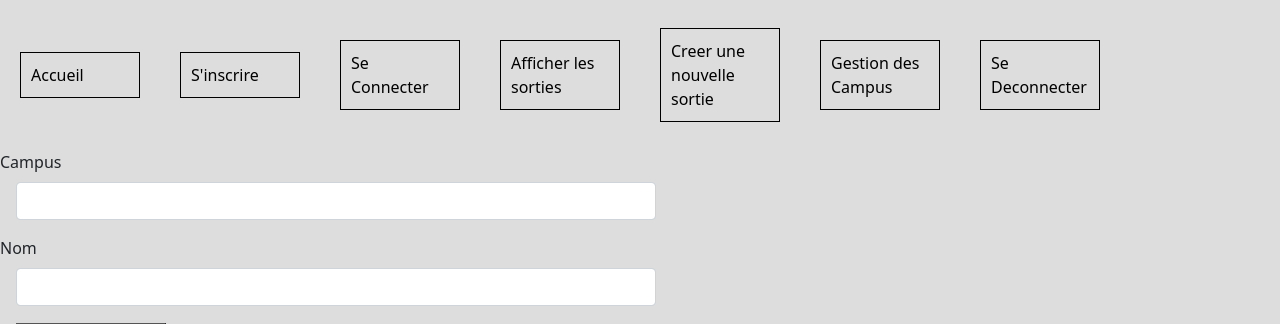
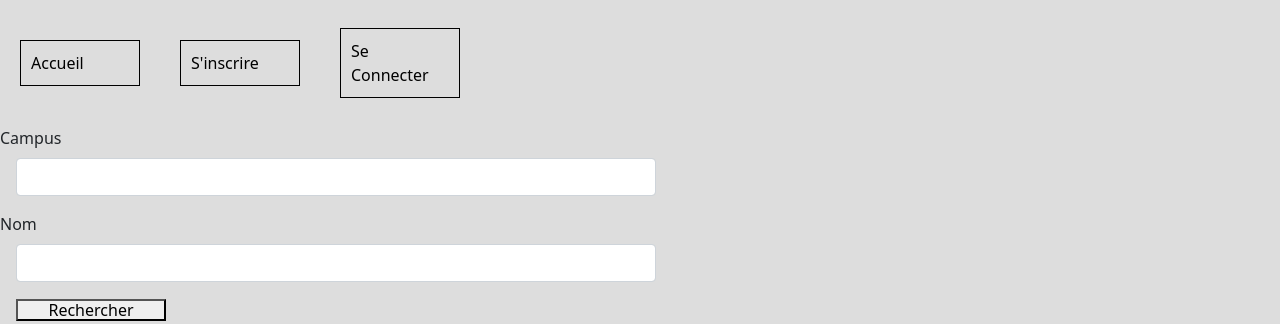
Before and after one commit to SandrineTiss/TeamFourSortir.com, a Symfony app: template templates/main/accueil.html.twig in a window 1280 px wide. Shown: the top 324 px of the page. Run offline with Twig, Linux system fonts and the light colour scheme; the template is opened without the code that fills it, so the values that code supplies are empty; form fields are guessed from the names that the template uses; some libraries are stand-ins or nearby versions.

Commit message:
mise à jour navbar

```diff
--- a/templates/base.html.twig
+++ b/templates/base.html.twig
@@ -18,11 +18,12 @@
                     <li><a href="{{ path('main_accueil') }}">Accueil</a></li>
                     <li><a href="{{ path('app_register') }}">S'inscrire</a></li>
                     <li><a href="{{ path('app_login') }}">Se Connecter</a></li>
-                    <li><a href="{{ path('sortie_liste') }}">Afficher les sorties</a></li>
-                    <li><a href="{{ path('sortie_creer') }}">Creer une nouvelle sortie</a></li>
-                    <li><a href="{{ path('campus_campus') }}">Gestion des Campus</a></li>
-                    <li><a href="{{ path('app_logout') }}">Se Deconnecter</a></li>
-
+                    {% if app.user %}
+                        <li><a href="{{ path('sortie_creer') }}">Creer une nouvelle sortie</a></li>
+                        <li><a href="{{ path('campus_campus') }}">Gestion des Campus</a></li>
+                        <li><a href="{{ path('profil_user') }}">Mon profil</a></li>
+                        <li><a href="{{ path('app_logout') }}">Se Deconnecter</a></li>
+                    {% endif %}
                 </ul>
             </nav>
         </header>
```
Also changed, not shown: 1 other file.
